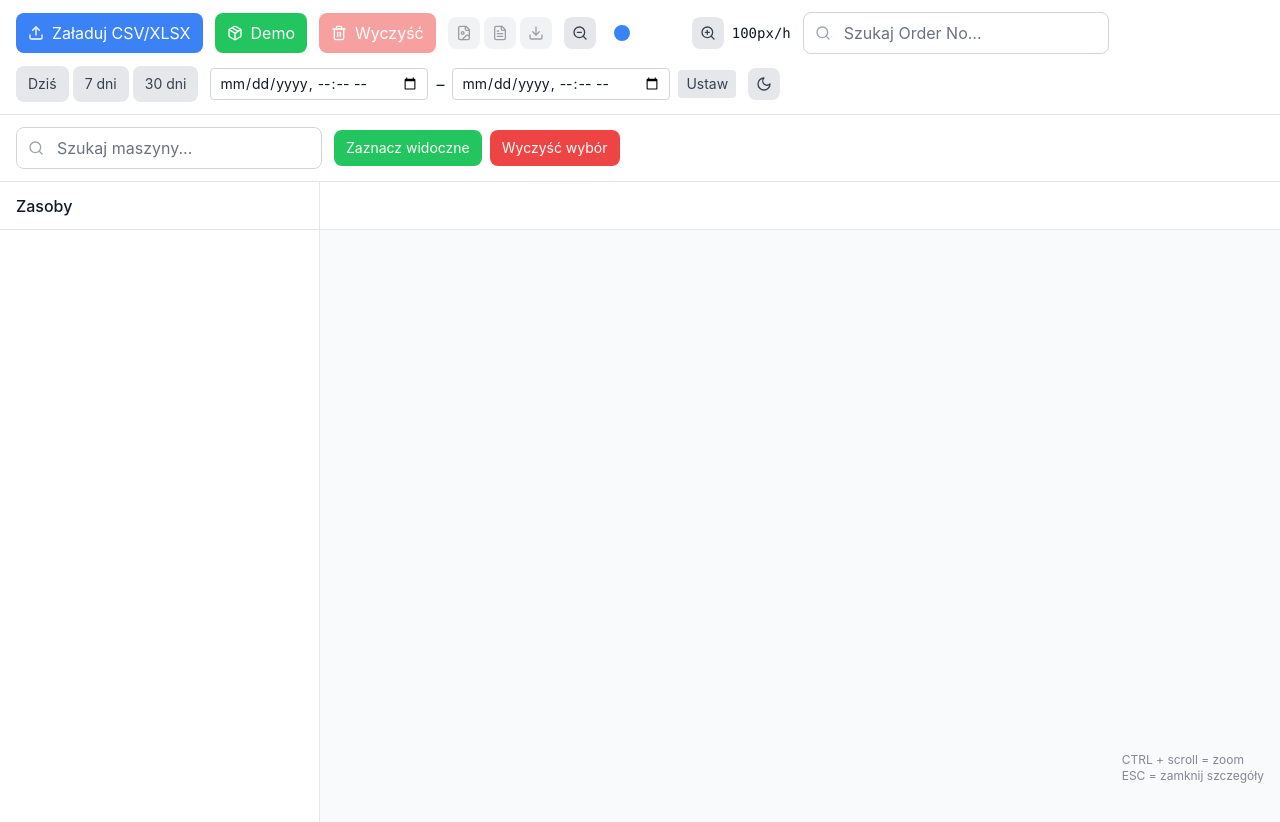
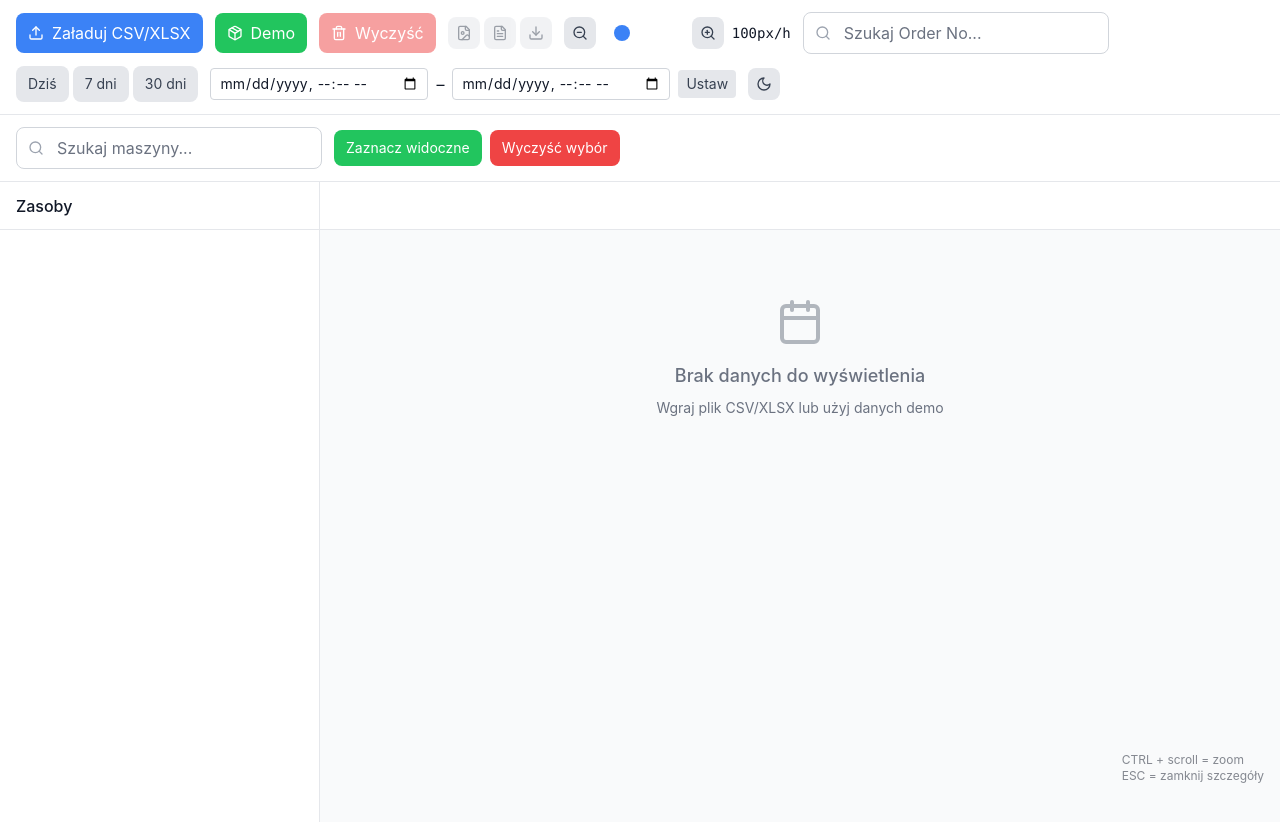
Before and after one commit to PixelCraftpro/PlanPM, a React (Vite) app: page / in a window 1280 px wide. Both pictures are taken after a click on the button "Otwórz harmonogram". Shown: the top 822 px of the page. Built offline with nearby package versions, Linux system fonts and the light colour scheme.

Commit message:
Updated App.tsx

```diff
--- a/src/App.tsx
+++ b/src/App.tsx
@@ -980,10 +980,21 @@ function GanttPlanner() {
             className="overflow-auto flex-1"
             onWheel={handleWheel}
           >
+            {filteredTasks.length === 0 ? (
+              <div className="flex items-center justify-center h-64">
+                <div className={`text-center ${darkMode ? 'text-gray-400' : 'text-gray-500'}`}>
+                  <Calendar size={48} className="mx-auto mb-4 opacity-50" />
+                  <p className="text-lg font-medium mb-2">Brak danych do wyświetlenia</p>
+                  <p className="text-sm">Wgraj plik CSV/XLSX lub użyj danych demo</p>
+                </div>
+              </div>
+            ) : (
             <div style={{ width: `${chartWidth}px` }} className="relative">
               {virtualizer.getVirtualItems().map(virtualRow => {
                 const resource = resourceKeys[virtualRow.index]
                 const resourceTasks = resourceGroups[resource]
+
+                if (!resourceTasks || resourceTasks.length === 0) return null
 
                 return (
                   <div
@@ -1019,6 +1030,7 @@ function GanttPlanner() {
                     {resourceTasks.map(task => {
                       if (!timeRange) return null
 
+                      try {
                       const startX = ((task.startTime.getTime() - timeRange.start.getTime()) / (1000 * 60 * 60)) * zoomLevel
                       const width = ((task.endTime.getTime() - task.startTime.getTime()) / (1000 * 60 * 60)) * zoomLevel
                       const laneHeight = Math.floor(rowHeight / maxLanesPerResource)
@@ -1044,6 +1056,10 @@ function GanttPlanner() {
                           onClick={() => setSelectedTask(task)}
                         />
                       )
+                      } catch (error) {
+                        console.error('Error rendering task:', task.id, error)
+                        return null
+                      }
                     })}
                   </div>
                 )
@@ -1053,6 +1069,7 @@ function GanttPlanner() {
               {routeConnections.length > 0 && timeRange && (
                 <svg className="absolute inset-0 pointer-events-none" style={{ width: `${chartWidth}px`, height: `${virtualizer.getTotalSize()}px` }}>
                   {routeConnections.map((connection, index) => {
+                    try {
                     const fromResource = connection.from.resource
                     const toResource = connection.to.resource
                     const fromResourceIndex = resourceKeys.indexOf(fromResource)
@@ -1101,6 +1118,10 @@ function GanttPlanner() {
                         />
                       </g>
                     )
+                    } catch (error) {
+                      console.error('Error rendering connection:', index, error)
+                      return null
+                    }
                   })}
 
                   {/* Arrow marker definition */}
@@ -1123,6 +1144,7 @@ function GanttPlanner() {
                 </svg>
               )}
             </div>
+            )}
           </div>
         </div>
       </div>
```
